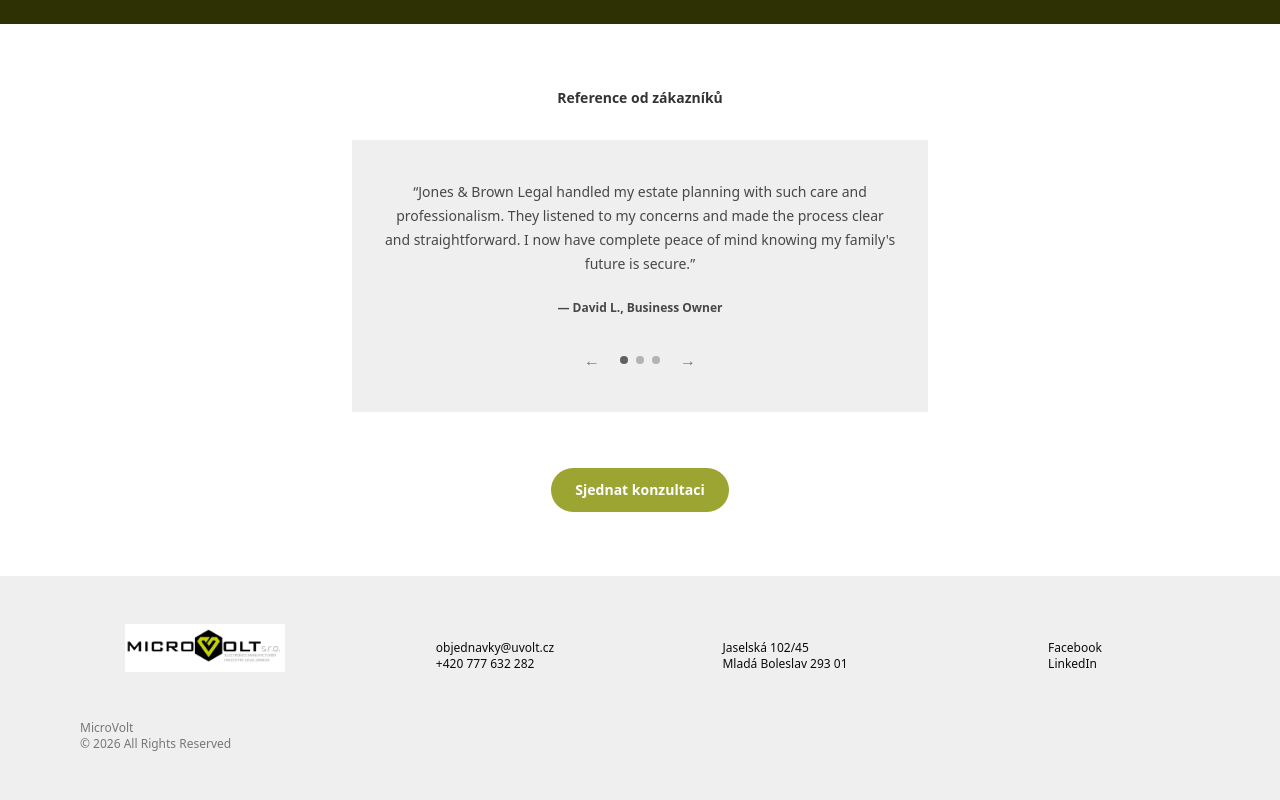
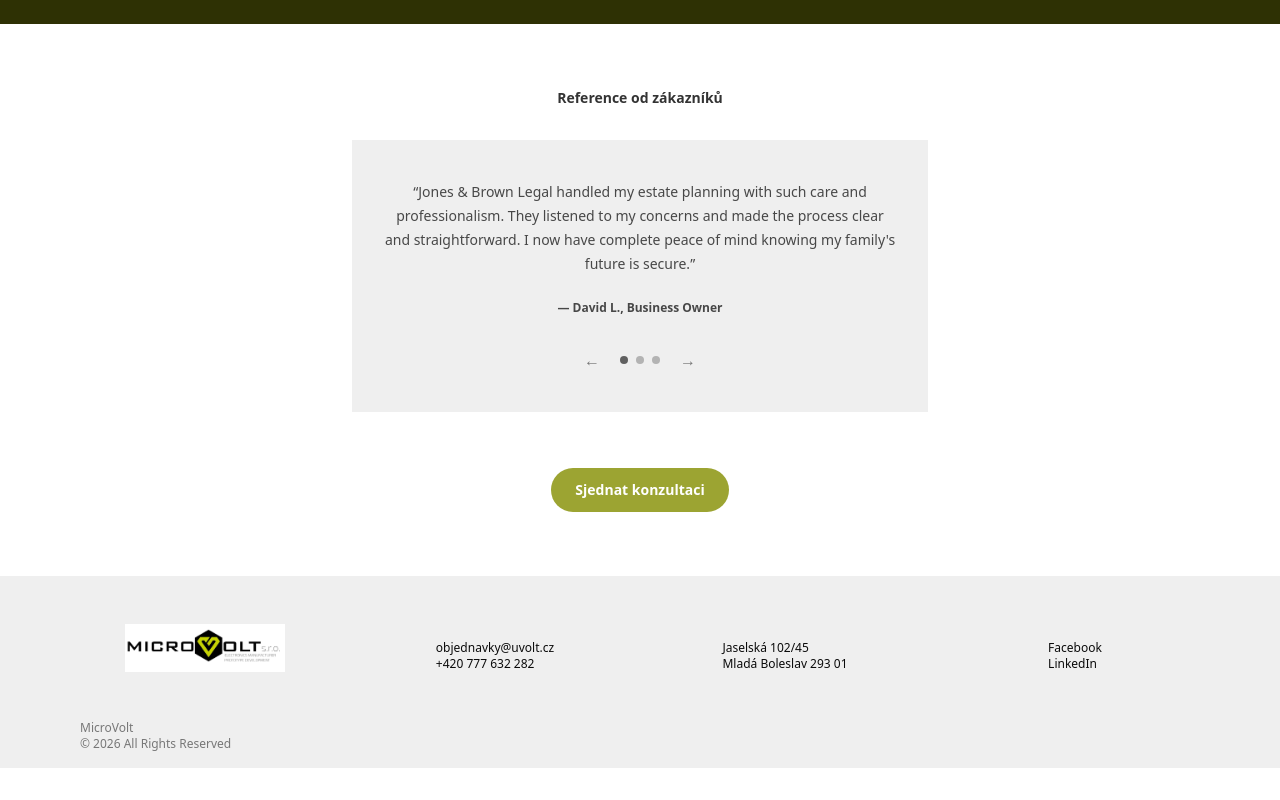
Before and after one commit to radovancapek/microvolt, a React (Vite) app: page / in a window 1280 px wide. Shown: the part 1476-2276 px from the top of the page. After the commit the page ends 2244 px from the top, so only its background shows below. Built offline with nearby package versions, Linux system fonts and the light colour scheme.

Commit message:
footer change

```diff
--- a/src/components/Footer.tsx
+++ b/src/components/Footer.tsx
@@ -3,7 +3,7 @@
 export function Footer() {
     return (
         <footer className="bg-micro-white">
-            <div className="mx-auto max-w-6xl px-4 py-12">
+            <div className="mx-auto max-w-6xl px-4 pt-12 pb-4">
                 <div className="grid gap-10 sm:grid-cols-4 place-items-center text-xs">
                     <div aria-hidden="true">
                         <img
```
